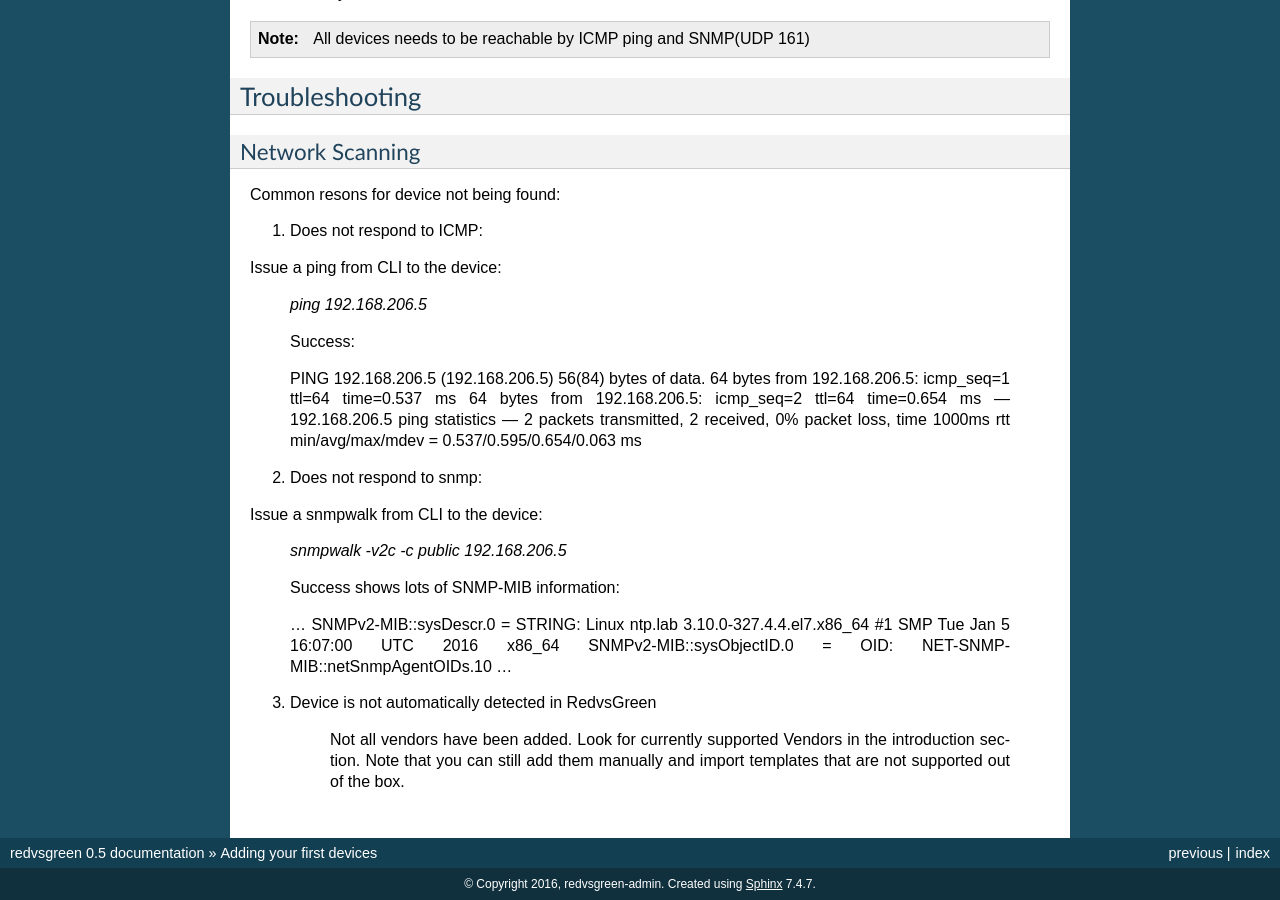
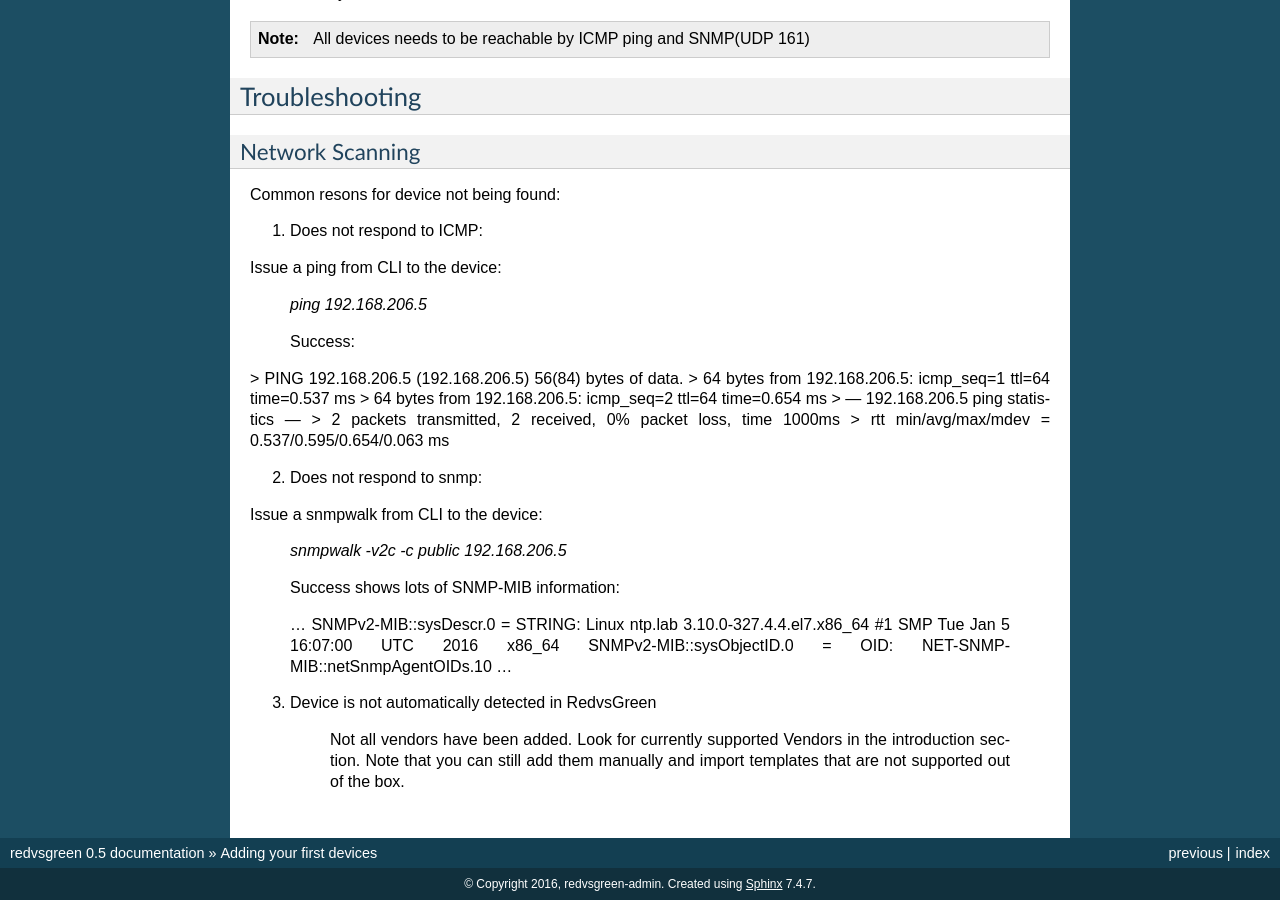
Before and after one commit to RedvsGreen-org/Docs, a Sphinx documentation site: the page built from docs/source/addingfirstnetwork.rst, in a window 1280 px wide and 900 px high, scrolled down 725 px. Built offline with Sphinx 7.4.7, drawn with Linux system fonts in a browser that asks for light colours.

```diff
--- a/docs/source/addingfirstnetwork.rst
+++ b/docs/source/addingfirstnetwork.rst
@@ -44,12 +44,12 @@ Issue a ping from CLI to the device:
 
     Success:
 
-    PING 192.168.206.5 (192.168.206.5) 56(84) bytes of data.
-    64 bytes from 192.168.206.5: icmp_seq=1 ttl=64 time=0.537 ms
-    64 bytes from 192.168.206.5: icmp_seq=2 ttl=64 time=0.654 ms
-    --- 192.168.206.5 ping statistics ---
-    2 packets transmitted, 2 received, 0% packet loss, time 1000ms
-    rtt min/avg/max/mdev = 0.537/0.595/0.654/0.063 ms
+>    PING 192.168.206.5 (192.168.206.5) 56(84) bytes of data.
+>   64 bytes from 192.168.206.5: icmp_seq=1 ttl=64 time=0.537 ms
+>   64 bytes from 192.168.206.5: icmp_seq=2 ttl=64 time=0.654 ms
+>   --- 192.168.206.5 ping statistics ---
+>   2 packets transmitted, 2 received, 0% packet loss, time 1000ms
+>   rtt min/avg/max/mdev = 0.537/0.595/0.654/0.063 ms
 
 2. Does not respond to snmp:
 
```
